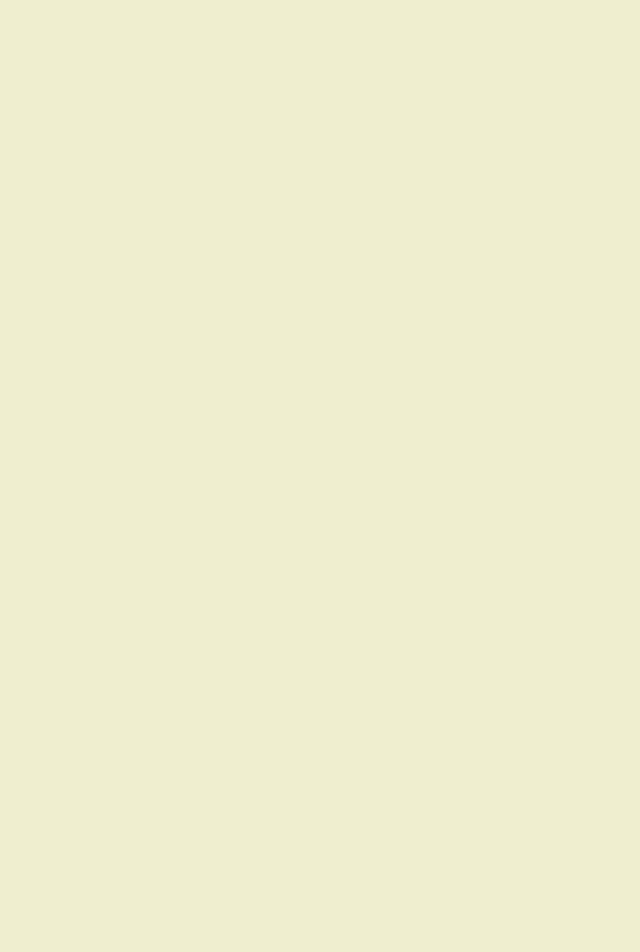
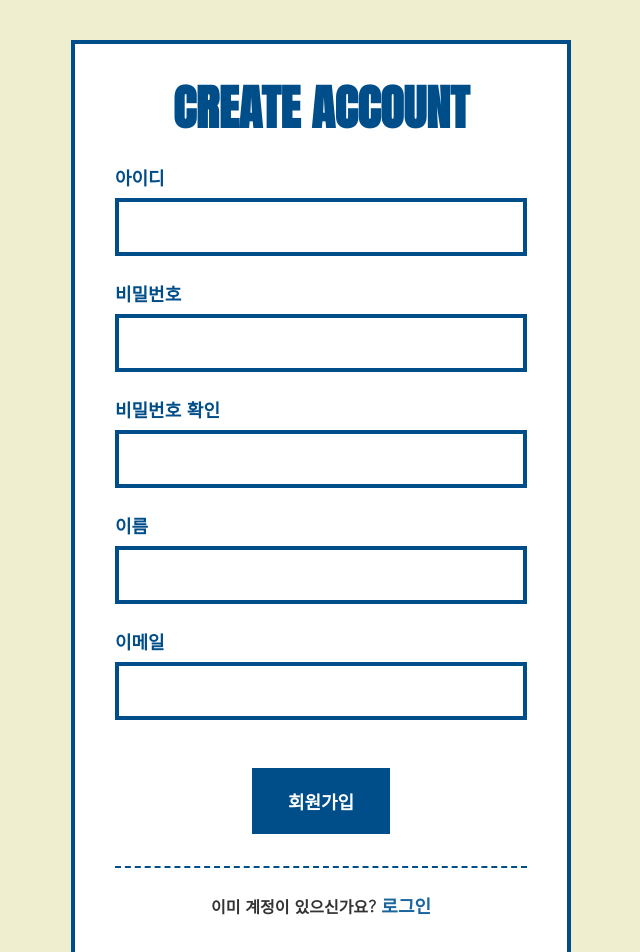
Before and after one commit to fastcampus-toy4/react-front, a React (Create React App) app: page /signup in a window 1280 px wide. Before the commit this address had no page. Shown: the top 952 px of the page, without its empty margins (319-959 px from the left). Before the commit the page ends 800 px from the top, so only its background shows below. Built offline with nearby package versions, Linux system fonts and the light colour scheme.

Commit message:
feat: 회원가입 페이지 구현

```diff
--- a/src/App.js
+++ b/src/App.js
@@ -7,6 +7,8 @@ import RepositoryPage from './pages/Repository/RepositoryPage';
 import HistoryTimeline from './pages/History/HistoryTimeline';
 import LoginPage from './pages/Login/LoginPage';
 import FindIdPage from './pages/FindId/FindIdPage';
+// import FindPwdPage from './pages/FindPw/FindPwPage';
+import SignupPage from './pages/Signup/SignupPage';
 
 
 function App() {
@@ -22,6 +24,8 @@ function App() {
 
       <Route path="/login" element={<LoginPage />} />
       <Route path="/find-id" element={<FindIdPage />} />
+      {/* <Route path="/find-pw" element={<FindPwPage />} /> */}
+      <Route path="/signup" element={<SignupPage />} />
     </Routes>
   );
 }
--- a/src/pages/Login/LoginPage.js
+++ b/src/pages/Login/LoginPage.js
@@ -39,7 +39,7 @@ function LoginPage() {
       {/* global.css의 .card 스타일을 적용하기 위해 card 클래스를 추가합니다. */}
       <div className="card login-content-wrapper">
         <div className="login-form-container">
-          <h2>로그인</h2>
+          <h2>LOGIN</h2>
           <form onSubmit={handleLogin} className="login-form">
             <div className="input-group">
               <label htmlFor="email">이메일 주소</label>
@@ -61,7 +61,7 @@ function LoginPage() {
                 required
               />
             </div>
-            <button type="submit" className="btn btn-primary login-submit-btn"></button>
+            <button type="submit" className="btn btn-primary login-submit-btn">로그인</button>
           </form>
           <div className="find-links">
             <Link to="/find-id">아이디 찾기</Link>
--- /dev/null
+++ b/src/pages/Signup/SignupForm.css
@@ -0,0 +1,56 @@
+/* src/pages/Signup/SignupForm.css */
+
+.signup-container {
+    max-width: 500px;
+    width: 100%;
+    background-color: white;
+    padding: 2.5rem;
+    border: 4px solid var(--border-color, #004E89);
+    text-align: center;
+    border-radius: 0;
+    font-family: 'Gowun Dodum', sans-serif;
+}
+
+.signup-container h2 {
+    font-family: 'Anton', sans-serif;
+    color: var(--text-primary, #004E89);
+    font-size: 3rem;
+    margin-bottom: 2rem;
+    line-height: 1;
+}
+
+.error-message {
+    background-color: var(--accent1-color, #F7C59F);
+    color: var(--primary-color, #FF6B35);
+    border: 2px solid var(--primary-color, #FF6B35);
+    padding: 0.75rem;
+    margin-bottom: 1.5rem;
+    font-weight: 700;
+}
+
+.signup-container .btn {
+    margin-top: 1.5rem;
+}
+
+.extra-links {
+    margin-top: 2rem;
+    padding-top: 1.5rem;
+    border-top: 2px dashed var(--border-color, #004E89);
+    font-weight: 700;
+}
+
+.extra-links span {
+    color: var(--text-secondary, #333);
+}
+
+.extra-links a {
+    font-size: 1.125rem;
+    color: var(--dark-accent2-color, #1A659E);
+    text-decoration: none;
+    transition: color 0.2s;
+}
+
+.extra-links a:hover {
+    color: var(--primary-color, #FF6B35);
+    text-decoration: underline;
+}
--- /dev/null
+++ b/src/pages/Signup/SignupForm.js
@@ -0,0 +1,108 @@
+// src/pages/Signup/SignupForm.js
+
+import React, { useState } from 'react';
+import { Link, useNavigate } from 'react-router-dom';
+import './SignupForm.css';
+
+// --- 코드에 넣을 더미 데이터 (가짜 유저 데이터베이스) ---
+const dummyUserDB = [
+  { username: 'test', email: 'test@example.com' },
+  { username: 'hyojoo', email: 'hyojoo@test.com' },
+  { username: 'user123', email: 'user123@test.com' },
+];
+// --- 더미 데이터 끝 ---
+
+function SignupForm() {
+  const [formData, setFormData] = useState({
+    username: '',
+    password: '',
+    confirmPassword: '',
+    name: '',
+    email: '',
+  });
+  const [error, setError] = useState(null);
+  const [loading, setLoading] = useState(false);
+  const navigate = useNavigate();
+
+  const handleChange = (e) => {
+    const { id, value } = e.target;
+    setFormData(prevState => ({
+      ...prevState,
+      [id]: value
+    }));
+  };
+
+  const handleSubmit = async (event) => {
+    event.preventDefault();
+    setError(null);
+
+    if (formData.password !== formData.confirmPassword) {
+      setError('비밀번호가 일치하지 않습니다.');
+      return;
+    }
+
+    setLoading(true);
+
+    // --- 가짜 서버 응답 시뮬레이션 (더미 데이터 활용) ---
+    console.log('가짜 서버로 회원가입 요청:', formData);
+    await new Promise(resolve => setTimeout(resolve, 1500));
+
+    // 더미 데이터베이스에서 아이디 또는 이메일 중복 확인
+    const isUsernameTaken = dummyUserDB.some(user => user.username === formData.username);
+    const isEmailTaken = dummyUserDB.some(user => user.email === formData.email);
+
+    if (isUsernameTaken) {
+      setError('이미 사용 중인 아이디입니다.');
+    } else if (isEmailTaken) {
+      setError('이미 가입된 이메일입니다.');
+    } else {
+      // 성공 시
+      alert('회원가입이 완료되었습니다! 로그인 페이지로 이동합니다.');
+      navigate('/login');
+    }
+    // --- 시뮬레이션 끝 ---
+
+    setLoading(false);
+  };
+
+  return (
+    <div className="signup-container">
+      <h2>CREATE ACCOUNT</h2>
+      <form onSubmit={handleSubmit}>
+        <div className="input-group">
+          <label htmlFor="username">아이디</label>
+          <input type="text" id="username" value={formData.username} onChange={handleChange} required />
+        </div>
+        <div className="input-group">
+          <label htmlFor="password">비밀번호</label>
+          <input type="password" id="password" value={formData.password} onChange={handleChange} required />
+        </div>
+        <div className="input-group">
+          <label htmlFor="confirmPassword">비밀번호 확인</label>
+          <input type="password" id="confirmPassword" value={formData.confirmPassword} onChange={handleChange} required />
+        </div>
+        <div className="input-group">
+          <label htmlFor="name">이름</label>
+          <input type="text" id="name" value={formData.name} onChange={handleChange} required />
+        </div>
+        <div className="input-group">
+          <label htmlFor="email">이메일</label>
+          <input type="email" id="email" value={formData.email} onChange={handleChange} required />
+        </div>
+
+        {error && <div className="error-message">{error}</div>}
+
+        <button type="submit" className="btn btn-primary" disabled={loading}>
+          {loading ? '가입하는 중...' : '회원가입'}
+        </button>
+      </form>
+
+      <div className="extra-links">
+        <span>이미 계정이 있으신가요? </span>
+        <Link to="/login">로그인</Link>
+      </div>
+    </div>
+  );
+}
+
+export default SignupForm;
--- /dev/null
+++ b/src/pages/Signup/SignupPage.css
@@ -0,0 +1,10 @@
+/* src/pages/Signup/SignupPage.css */
+
+.signup-page-container {
+  display: flex;
+  justify-content: center;
+  align-items: center;
+  min-height: 100vh;
+  padding: 40px 20px; /* 폼이 길어질 수 있으니 위아래 여백 추가 */
+  box-sizing: border-box;
+}
--- /dev/null
+++ b/src/pages/Signup/SignupPage.js
@@ -0,0 +1,13 @@
+import React from 'react';
+import SignupForm from './SignupForm';
+import './SignupPage.css';
+
+function SignupPage() {
+  return (
+    <div className="signup-page-container">
+      <SignupForm />
+    </div>
+  );
+}
+
+export default SignupPage;
```
